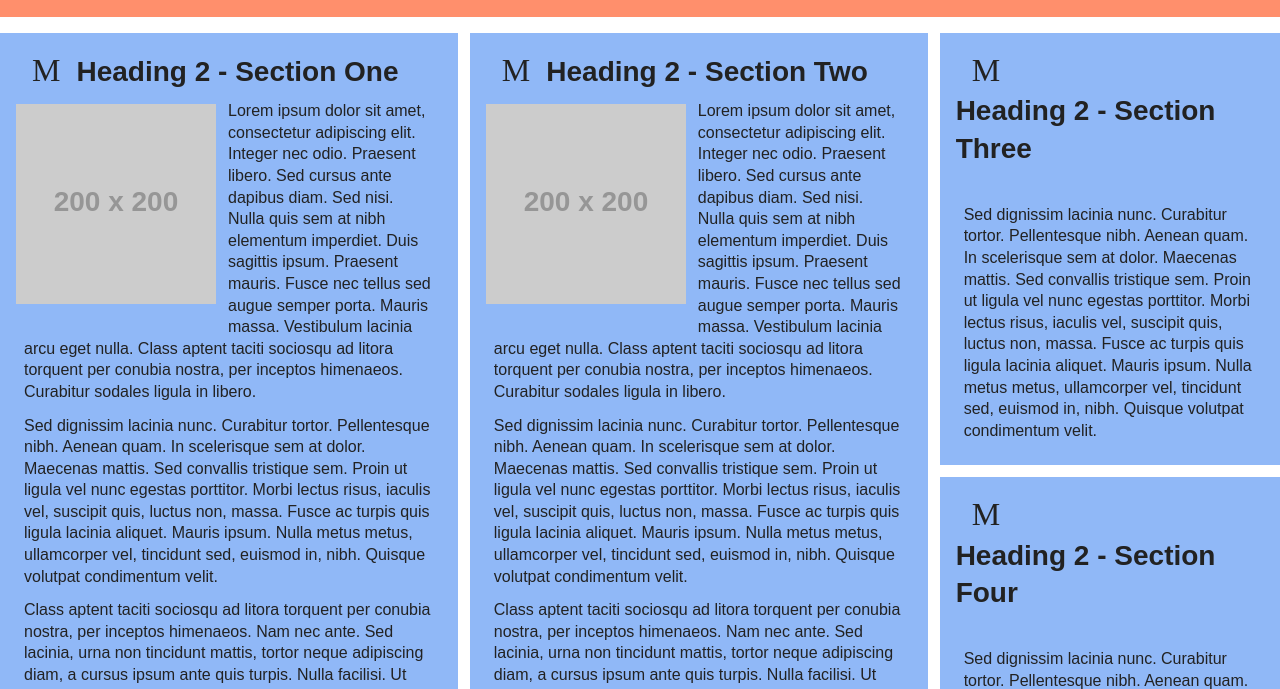
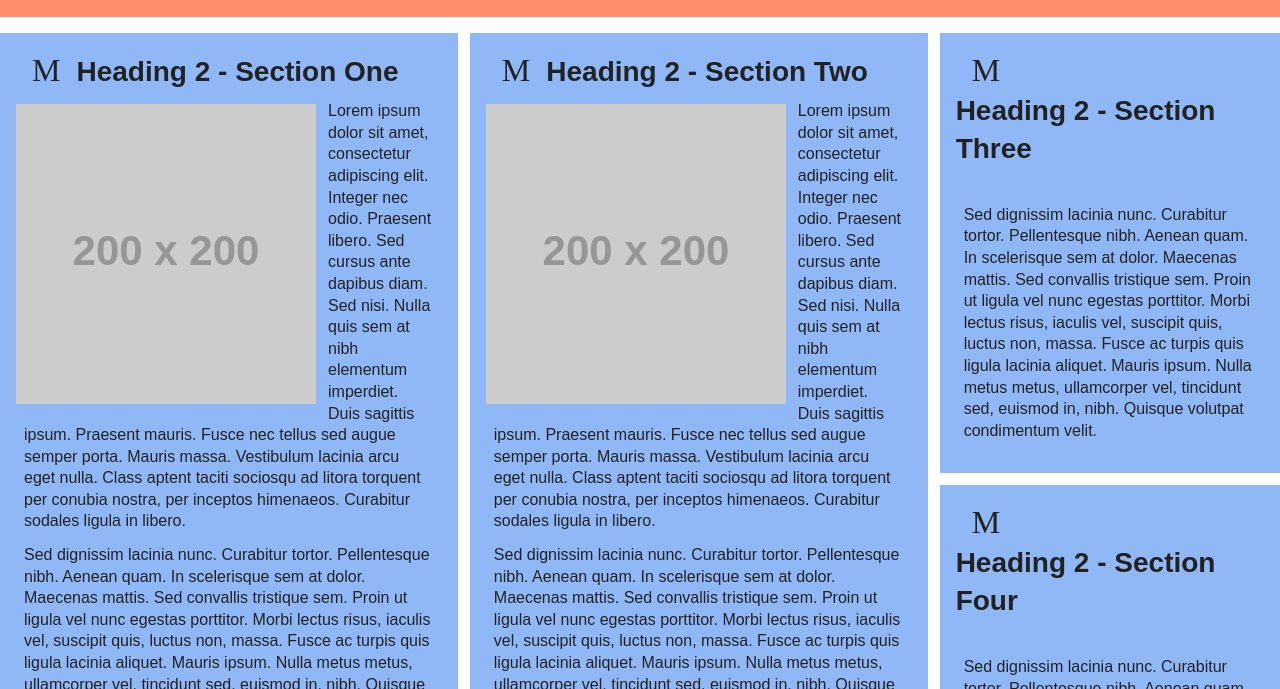
Before and after one commit to kadenrose/viewport, a plain HTML site: page index.html in a window 1280 px wide. Shown: the part 111-800 px from the top of the page. Drawn offline with Linux system fonts and the light colour scheme; placeholder pictures from the web are drawn by us; some icons are missing.

Commit message:
03-26-2025
Fix responsive image query
Final touches

```diff
--- a/rose.styles.css
+++ b/rose.styles.css
@@ -305,19 +305,19 @@ img{
     #seven, #eight{
         grid-row: 3/4;
     }
-}
+
 /* --------------- END LARGE SCREEN SIZES --------------- */
 
 
 
 /* ---------- ADJUSTING RESPONSIVE IMAGE SIZE ---------- */
 /* --------------- BEGIN RESPONSIVE IMAGE ADJUST SIZES --------------- */
-    /* img{
+    img{
         width: 300px;
         max-width: 300px;
-    } */
+    }ƒ
 /* --------------- END RESPONSIVE IMAGE ADJUST SIZES --------------- */
-
+}
 
 
 /* ---------- EXTRA LARGE SCREEN STYLES ---------- */
```
